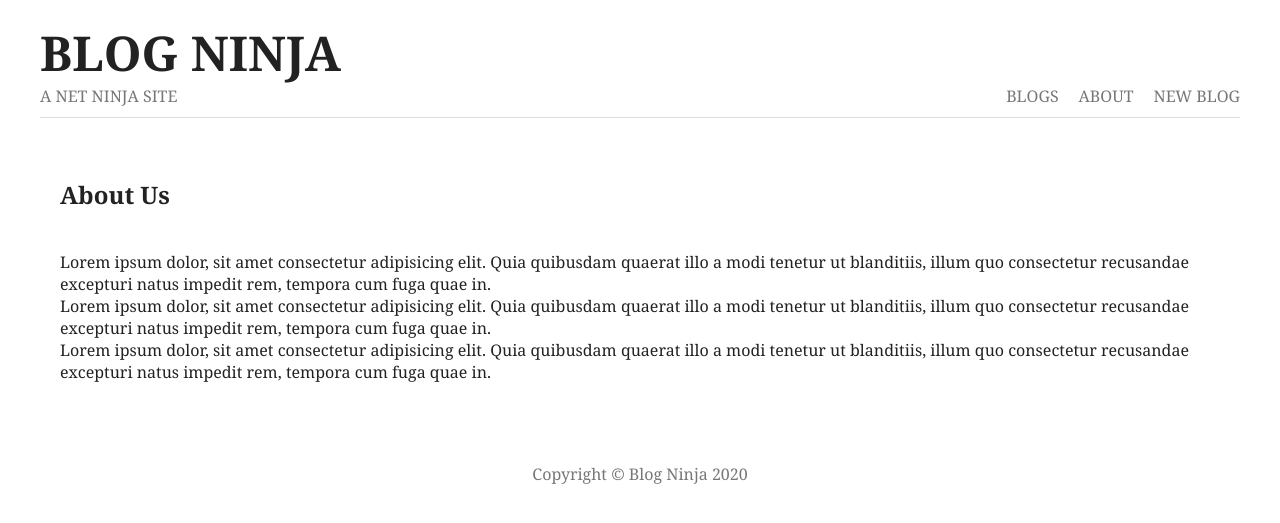
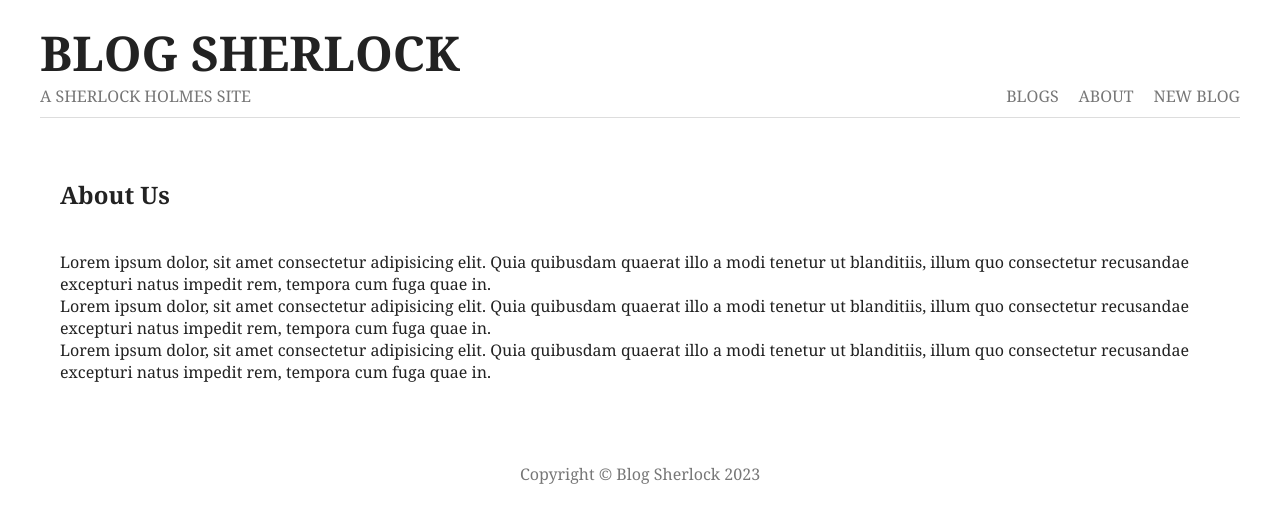
Before and after one commit to rames4498/Mern-backend, a Node server app: page /about in a window 1280 px wide. Shown: the top 523 px of the page. Run offline with Node 20, Linux system fonts and the light colour scheme; some libraries are stand-ins or nearby versions.

Commit message:
new changes

```diff
--- a/hour10/app.js
+++ b/hour10/app.js
@@ -7,7 +7,7 @@ const Blog = require('./models/blog');
 const app = express();
 
 // connect to mongodb & listen for requests
-const dbURI = "mongodb+srv://netninja:test1234@net-ninja-tuts-del96.mongodb.net/node-tuts";
+const dbURI = "mongodb+srv://sherlockcourses:myDatabase123@cluster0.qg6beu1.mongodb.net/backend-basics";
 
 mongoose.connect(dbURI, { useNewUrlParser: true, useUnifiedTopology: true })
   .then(result => app.listen(3000))
--- a/hour10/views/partials/footer.ejs
+++ b/hour10/views/partials/footer.ejs
@@ -1,3 +1,3 @@
 <footer>
-  Copyright &copy; Blog Ninja 2020
+  Copyright &copy; Blog Sherlock 2023
 </footer>
--- a/hour10/views/partials/head.ejs
+++ b/hour10/views/partials/head.ejs
@@ -2,5 +2,5 @@
   <meta charset="UTF-8">
   <meta name="viewport" content="width=device-width, initial-scale=1.0">
   <link rel="stylesheet" href="/styles.css">
-  <title>Blog Ninja | <%= title %></title>
+  <title>Blog Sherlock | <%= title %></title>
 </head>
--- a/hour10/views/partials/nav.ejs
+++ b/hour10/views/partials/nav.ejs
@@ -1,7 +1,7 @@
 <nav>
   <div class="site-title">
-    <a href="/"><h1>Blog Ninja</h1></a>
-    <p>A Net Ninja Site</p>
+    <a href="/"><h1>Blog Sherlock</h1></a>
+    <p>A Sherlock Holmes Site</p>
   </div>
   <ul>
     <li><a href="/">Blogs</a></li>
--- a/hour11/views/partials/footer.ejs
+++ b/hour11/views/partials/footer.ejs
@@ -1,3 +1,3 @@
 <footer>
-  Copyright &copy; Blog Ninja 2020
+  Copyright &copy; Blog Sherlock 2023
 </footer>
--- a/hour11/views/partials/nav.ejs
+++ b/hour11/views/partials/nav.ejs
@@ -1,7 +1,7 @@
 <nav>
   <div class="site-title">
-    <a href="/"><h1>Blog Ninja</h1></a>
-    <p>A Net Ninja Site</p>
+    <a href="/"><h1>Blog Sherlock</h1></a>
+    <p>A Sherlock Holmes Site</p>
   </div>
   <ul>
     <li><a href="/">Blogs</a></li>
```
